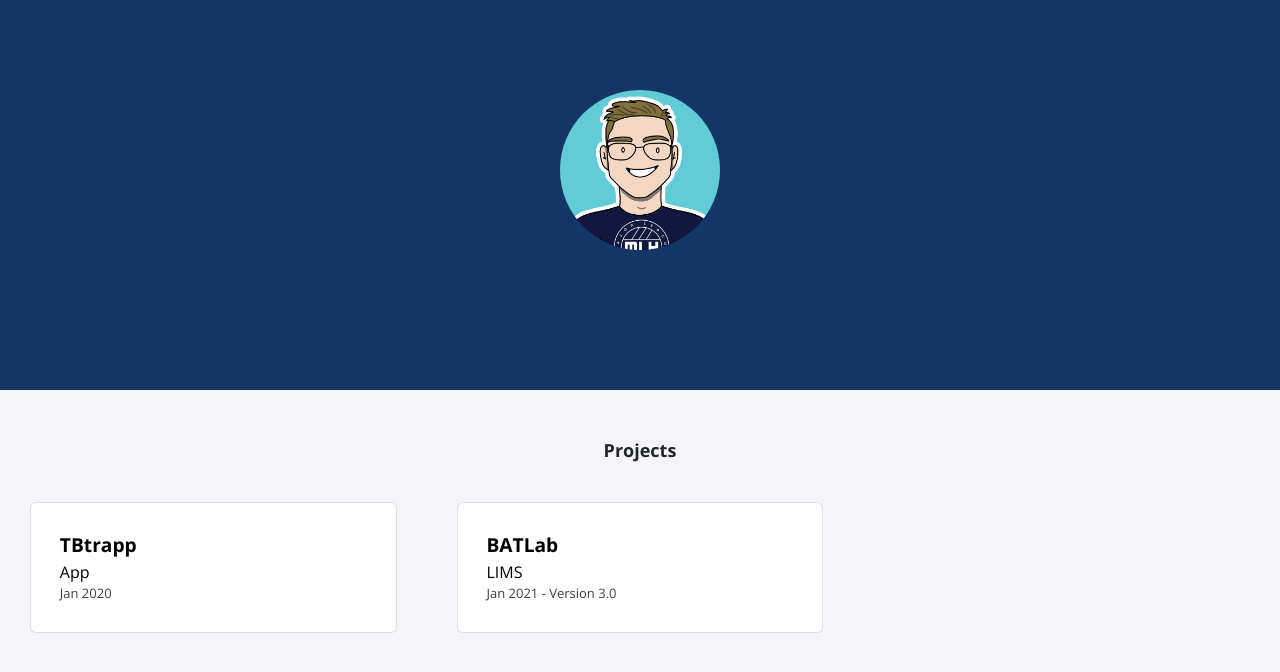
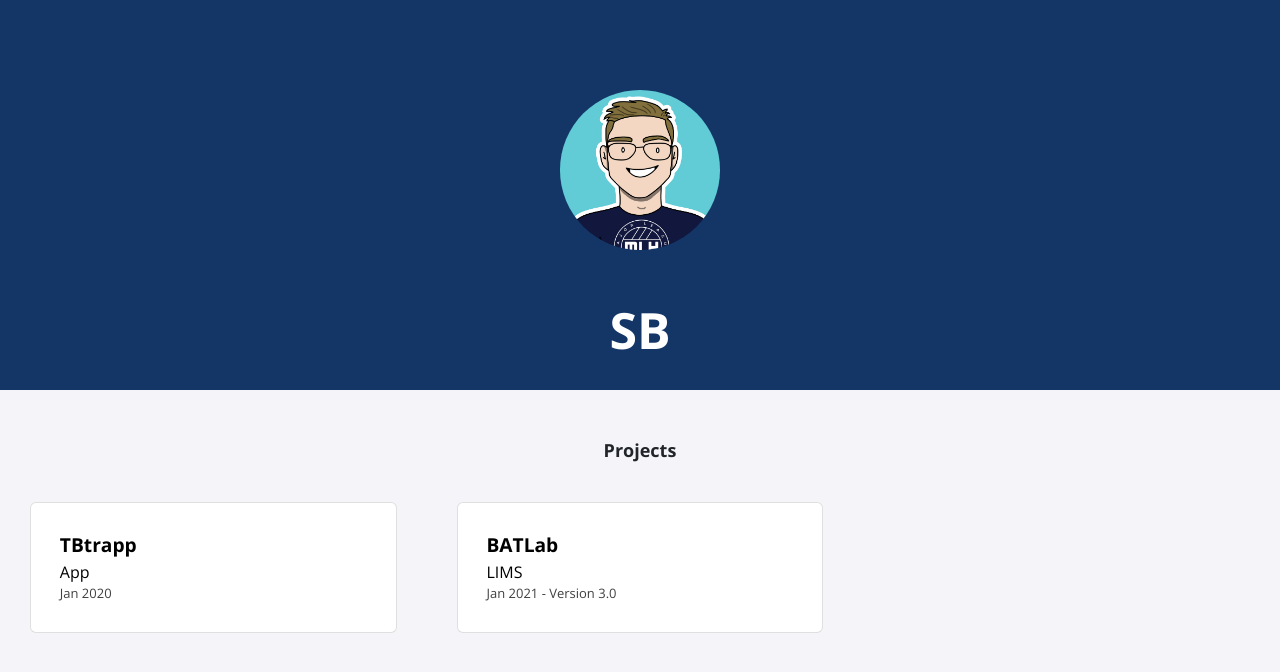
Before and after one commit to sabrgmane/sabrgmane.github.io, a Jekyll site: the page built from index.html, in a window 1280 px wide. Shown: the top 672 px of the page. Built offline with Jekyll 4.4.1, drawn with Linux system fonts in a browser that asks for light colours; nearby versions of some CDN libraries.

Commit message:
Update profile.html

```diff
--- a/_includes/profile.html
+++ b/_includes/profile.html
@@ -2,5 +2,5 @@
     <div class="profile-picture">
             <img src="./assets/img/logo.jpg">
     </div>
-    <h1></h1>
+    <h1>SB</h1>
 </div>
```
